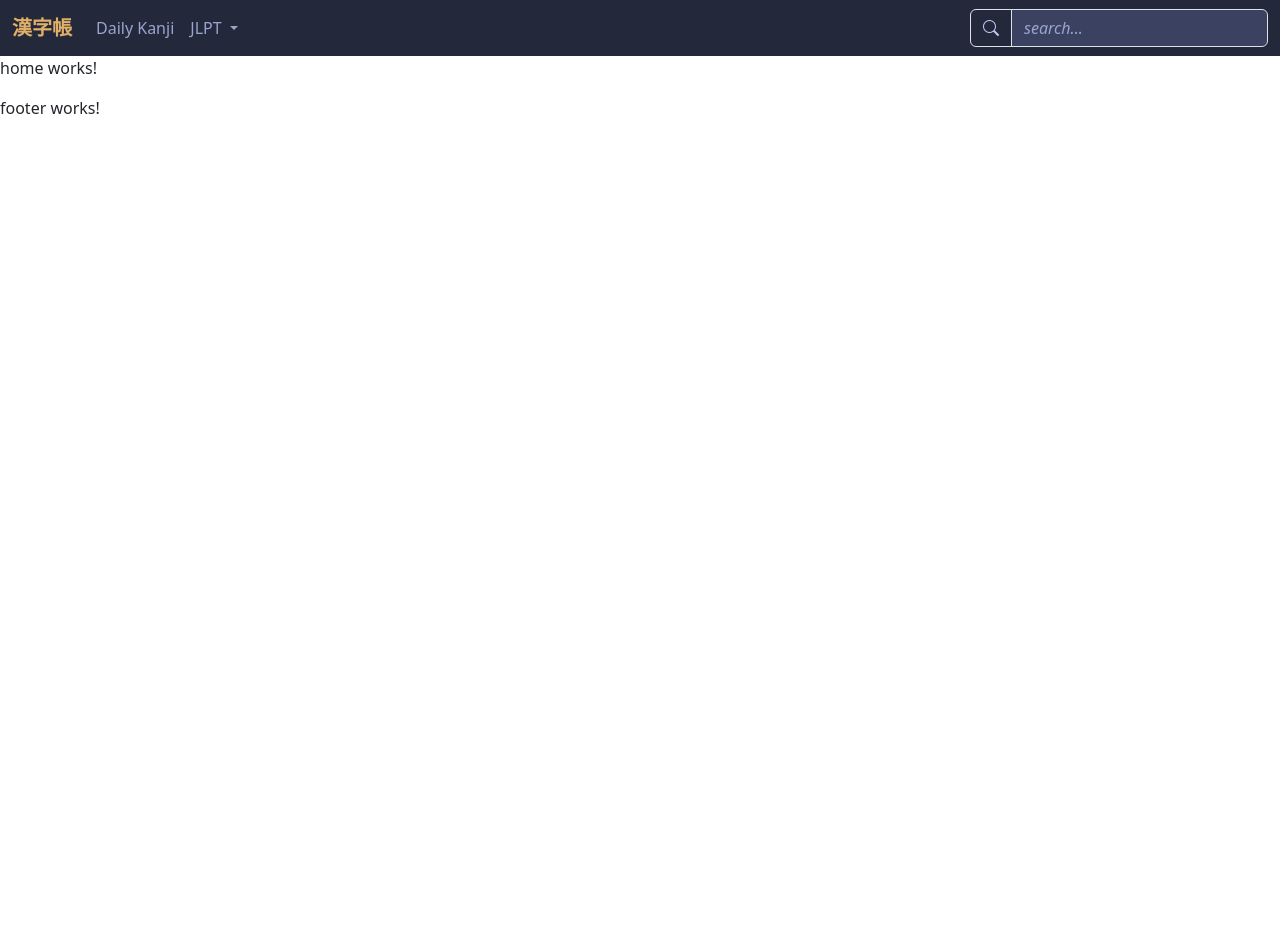
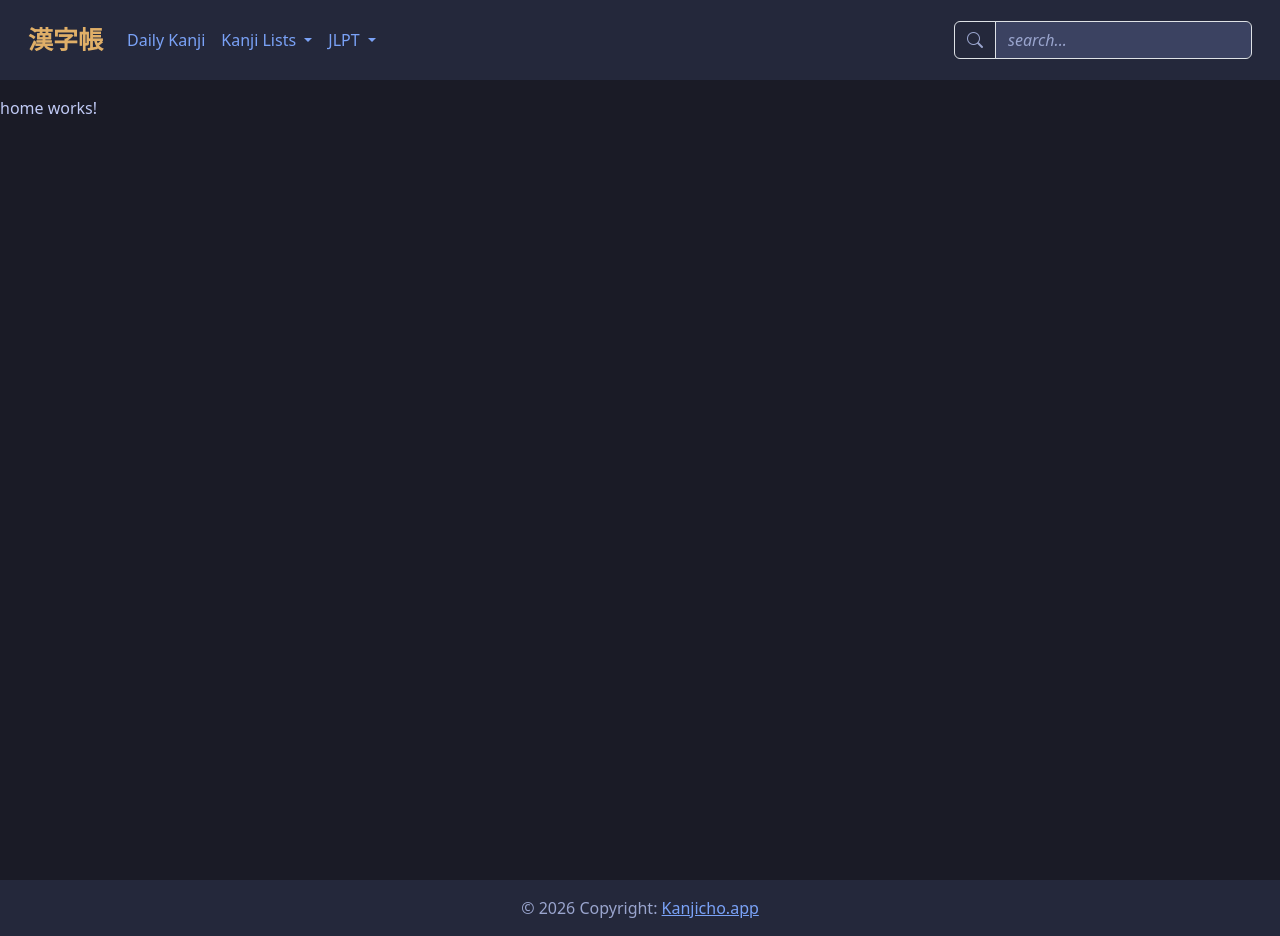
Before and after one commit to SirRicharod/kanjichou, an Angular app: page / in a window 1280 px wide. Before the commit the page ends 800 px from the top, so only its background shows below. Built offline with nearby package versions, Linux system fonts and the light colour scheme.

Commit message:
Enhance layout and styling: add sticky header, footer updates, and home page structure

```diff
--- a/src/app/app.css
+++ b/src/app/app.css
@@ -0,0 +1,10 @@
+app-root {
+    display: flex;
+    flex-direction: column;
+    min-height: 100vh;
+}
+
+/* Make main content grow to push footer down */
+app-home {
+    flex: 1;
+}
--- a/src/app/app.ts
+++ b/src/app/app.ts
@@ -6,7 +6,7 @@ import { Footer } from "./components/footer/footer";
 
 @Component({
   selector: 'app-root',
-  imports: [RouterOutlet, Header, Home, Footer],
+  imports: [Header, Home, Footer],
   templateUrl: './app.html',
   styleUrl: './app.css'
 })
--- a/src/app/components/footer/footer.css
+++ b/src/app/components/footer/footer.css
@@ -0,0 +1,8 @@
+footer {
+    background-color: var(--bg-secondary);
+    color: var(--text-muted);
+}
+
+a {
+    color: var(--accent-info);
+}
--- a/src/app/components/footer/footer.html
+++ b/src/app/components/footer/footer.html
@@ -1 +1,6 @@
-<p>footer works!</p>
+<footer class="text-center text-lg-start">
+  <div class="text-center p-3">
+    © {{ currentyear }} Copyright:
+    <a href="https://kanjicho.app/" target="_blank">Kanjicho.app</a>
+  </div>
+</footer>
--- a/src/app/components/footer/footer.ts
+++ b/src/app/components/footer/footer.ts
@@ -8,4 +8,6 @@ import { Component } from '@angular/core';
 })
 export class Footer {
 
+  currentyear = new Date().getFullYear();
+
 }
--- a/src/app/components/header/header.css
+++ b/src/app/components/header/header.css
@@ -1,22 +1,26 @@
 .navbar {
+    position: sticky;
+    top: 0;
+    z-index: 1000;
     background-color: var(--bg-secondary);
 }
 
 .navbar-brand {
     color: var(--accent-gold);
     font-weight: 700;
+    font-size: 25px;
 }
 
 .nav-link,
 .nav-link:focus,
 .nav-link.show {
-    color: var(--text-muted);
-    transition: color 0.2s ease;
+    color: var(--accent-info);
+    text-align: center;
+    transition: all 0.2s ease-in-out;
 }
 
 .nav-link:hover,
 .nav-link.active {
-    color: var(--accent-info) !important;
     text-decoration: underline;
 }
 
@@ -25,21 +29,53 @@
 }
 
 .dropdown-menu {
+    border: none;
     background: var(--bg-secondary);
+    padding: 0 !important;
+    margin: 0 !important;
+    overflow: hidden;
 }
 
 .dropdown-item {
     color: var(--accent-info);
-    background-color: transparent m !important;
+    display: flex;
+    justify-content: space-between;
+    align-items: baseline;
+    gap: 1.25rem;
+    padding: 0.75rem 1.5rem;
+    font-size: 18px;
+    text-align: left;
+    font-family: var(--font-mono);
+    font-variant-numeric: tabular-nums;
+    transition: all 0.2s ease;
 }
 
-.dropdown-item:hover {
+.dropdown-item:hover,
+.dropdown-item:focus,
+.dropdown-item.active {
     background-color: var(--bg-surface);
+    text-decoration: underline;
+}
+
+.dropdown-item.active {
+    font-weight: bold;
+}
+
+.dropdown-item span.kanji {
+    font-size: 14px;
+    color: var(--text-muted);
+    font-family: var(--font-kanji);
 }
 
 .input-group-text {
     background-color: var(--bg-secondary);
-    color: var(--text-main);
+    color: var(--text-muted);
+    transition: all 0.2s ease-in-out;
+}
+
+.input-group-text:hover {
+    background-color: var(--bg-tertiary);
+    cursor: pointer;
 }
 
 .form-control {
@@ -51,3 +87,16 @@
     font-style: italic;
     color: var(--text-muted);
 }
+
+.navbar-toggler {
+    border-color: var(--text-muted);
+}
+
+.navbar-toggler:focus {
+    box-shadow: 0 0 0 0.25rem rgba(154, 165, 206, 0.25);
+}
+
+.navbar-toggler .bi-list {
+    color: var(--text-muted);
+    font-size: 1.5rem;
+}
--- a/src/app/components/header/header.html
+++ b/src/app/components/header/header.html
@@ -1,14 +1,25 @@
-<nav class="navbar navbar-expand-lg">
+<nav class="navbar p-lg-3 navbar-expand-lg">
     <div class="container-fluid">
         <a class="navbar-brand" href="#">漢字帳</a>
         <button class="navbar-toggler" type="button" data-bs-toggle="collapse" data-bs-target="#navbarSupportedContent"
             aria-controls="navbarSupportedContent" aria-expanded="false" aria-label="Toggle navigation">
-            <span class="navbar-toggler-icon"></span>
+            <i class="bi bi-list"></i>
         </button>
         <div class="collapse navbar-collapse" id="navbarSupportedContent">
             <ul class="navbar-nav me-auto mb-2 mb-lg-0">
                 <li class="nav-item">
                     <a class="nav-link" href="#">Daily Kanji</a>
+                </li>
+                                <li class="nav-item dropdown">
+                    <a class="nav-link dropdown-toggle navbar-link" href="#" role="button" data-bs-toggle="dropdown"
+                        aria-expanded="false">
+                        Kanji Lists
+                    </a>
+                    <ul class="dropdown-menu">
+                        <li><a class="dropdown-item" href="#">kyōiku <span class="kanji">(教育漢字)</span></a></li>
+                        <li><a class="dropdown-item" href="#">Jōyō <span class="kanji">(常用漢字)</span></a></li>
+                        <li><a class="dropdown-item" href="#">Jinmeiyō <span class="kanji">(人名用漢字)</span></a></li>
+                    </ul>
                 </li>
                 <li class="nav-item dropdown">
                     <a class="nav-link dropdown-toggle navbar-link" href="#" role="button" data-bs-toggle="dropdown"
@@ -28,7 +39,7 @@
                 <div class="input-group">
                     <span class="input-group-text" id="basic-addon"><i class="bi bi-search"></i></span>
                     <input type="text" class="form-control" placeholder="search..." aria-label="search"
-                        aria-describedby="basic-addon" />
+                        aria-describedby="basic-addon">
                 </div>
             </form>
         </div>
--- a/src/app/pages/home/home.css
+++ b/src/app/pages/home/home.css
@@ -0,0 +1,5 @@
+.content {
+    padding: 1rem 0;
+    background-color: var(--bg-primary);
+    color: var(--text-main);
+}
--- a/src/app/pages/home/home.html
+++ b/src/app/pages/home/home.html
@@ -1 +1,3 @@
-<p>home works!</p>
+<div class="content vh-100">
+home works!
+</div>
--- a/src/index.html
+++ b/src/index.html
@@ -1,13 +1,22 @@
 <!doctype html>
 <html lang="en">
+
 <head>
   <meta charset="utf-8">
   <title>Kanjicho</title>
   <base href="/">
   <meta name="viewport" content="width=device-width, initial-scale=1">
   <link rel="icon" type="image/x-icon" href="favicon.ico">
+  <link rel="preconnect" href="https://fonts.googleapis.com">
+  <link rel="preconnect" href="https://fonts.gstatic.com" crossorigin>
+
+  <link
+    href="https://fonts.googleapis.com/css2?family=Noto+Sans+JP:wght@400;700&family=Noto+Serif+JP:wght@500;900&display=swap"
+    rel="stylesheet">
 </head>
+
 <body>
   <app-root></app-root>
 </body>
+
 </html>
--- a/src/styles.css
+++ b/src/styles.css
@@ -1,4 +1,9 @@
 :root {
+    /* Font Stacks */
+    --font-kanji: "Noto Serif JP", serif;
+    --font-ui: "Noto Sans JP", sans-serif;
+    --font-mono: ui-monospace, "JetBrains Mono", monospace;
+
     /* Backgrounds & Canvas */
     --bg-primary: #1a1b26;     /* Deep Night Indigo - easy on the eyes */
     --bg-secondary: #24283b;   /* Slightly lighter for cards/containers */
```
